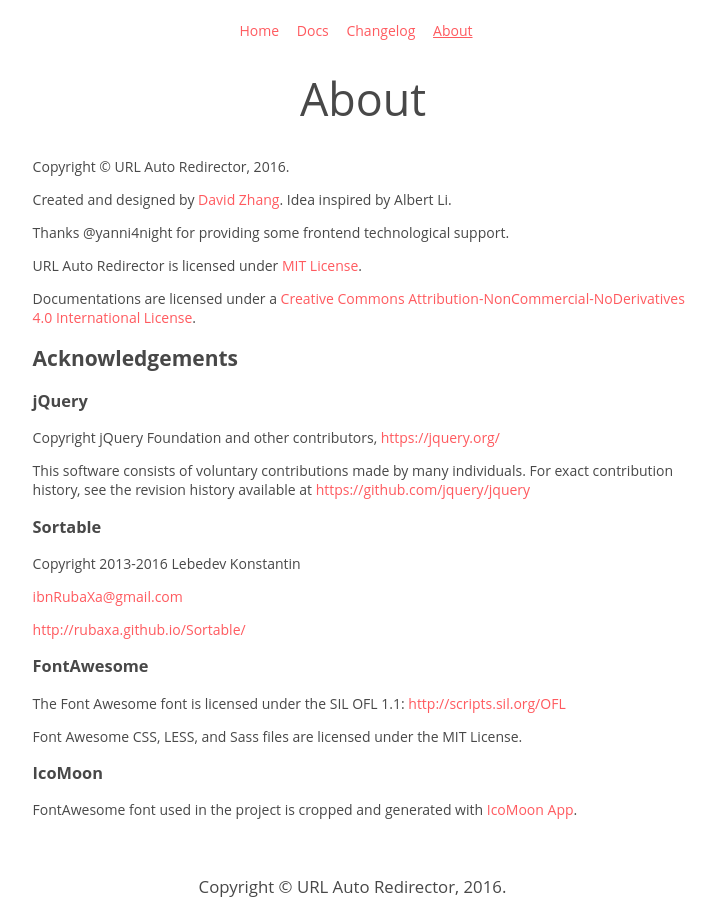
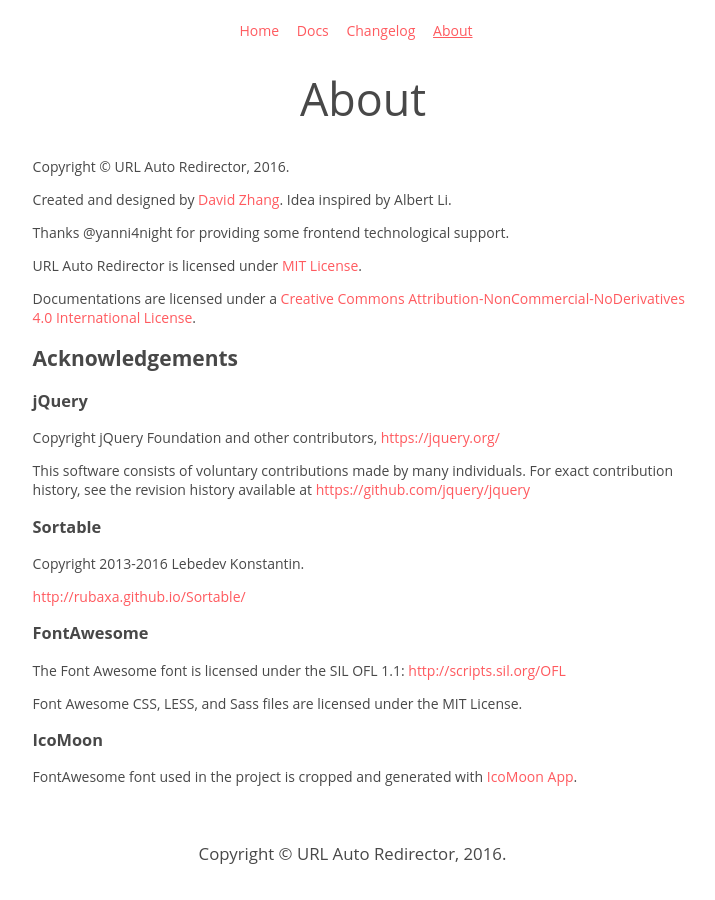
Before and after one commit to URLAutoRedirector/urlautoredirector.github.io, a Jekyll site: the page built from _docs/about.md, in a window 1280 px wide. Shown: the whole page, without its empty margins (277-992 px from the left). Built offline with Jekyll 4.4.1, drawn with Linux system fonts in a browser that asks for light colours.

```diff
--- a/_docs/about.md
+++ b/_docs/about.md
@@ -24,9 +24,7 @@ This software consists of voluntary contributions made by many individuals. For
 
 ### Sortable
 
-Copyright 2013-2016 Lebedev Konstantin
-
-<ibnRubaXa@gmail.com>
+Copyright 2013-2016 Lebedev Konstantin.
 
 <http://rubaxa.github.io/Sortable/>
 
```
